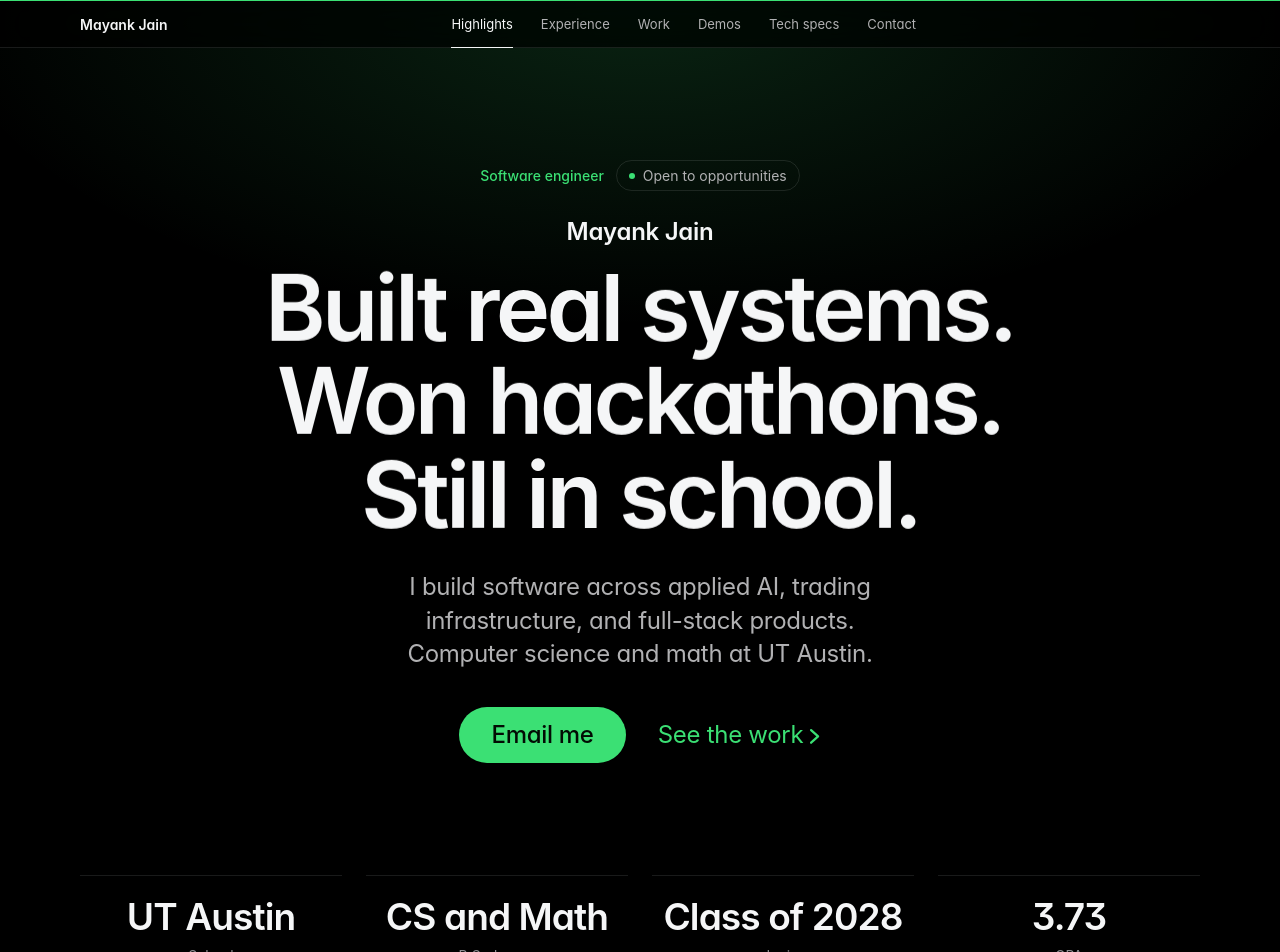
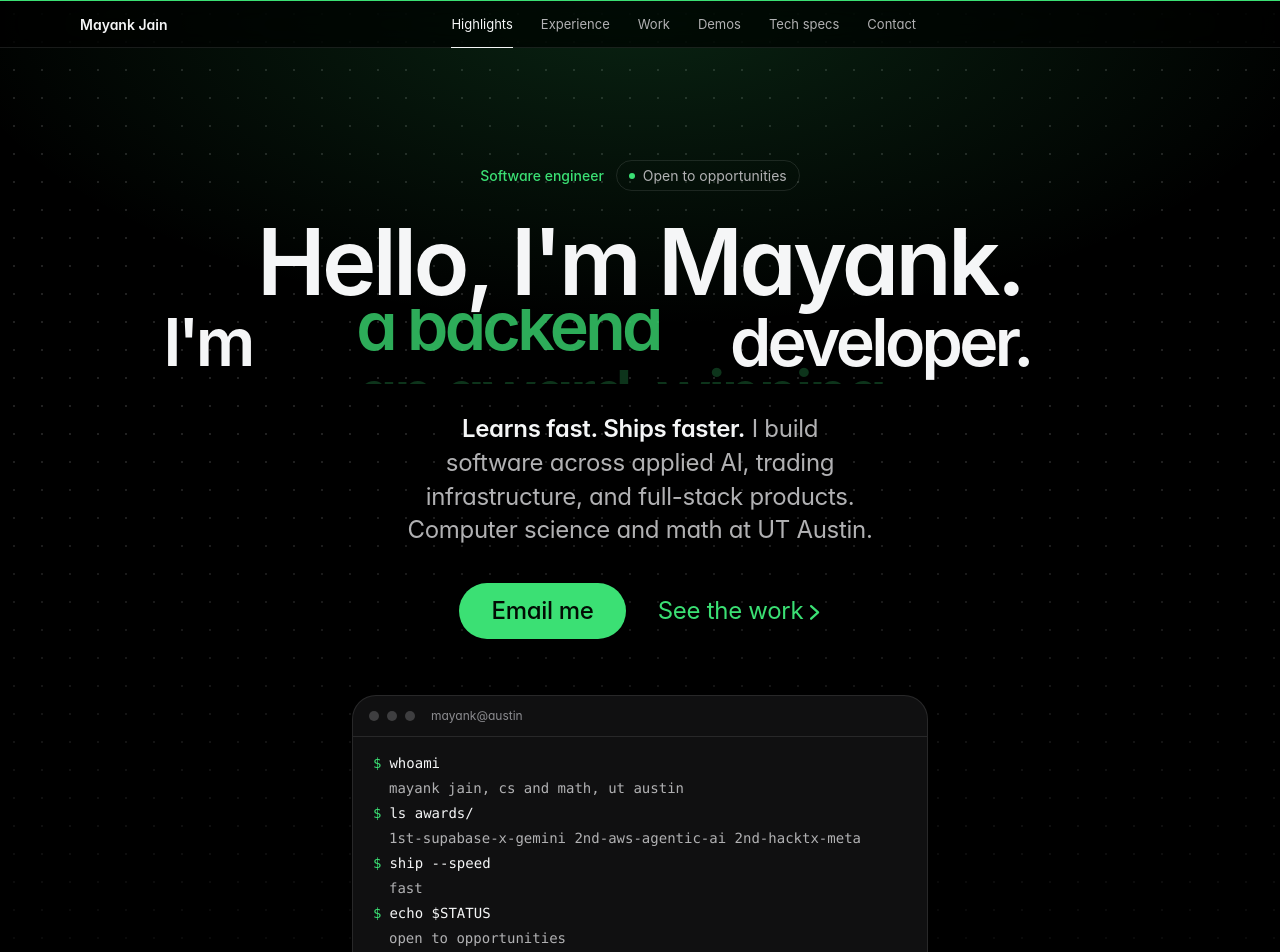
Before and after one commit to mayank-jain632/MyPortfolio, a React (Vite) app: page / in a window 1280 px wide. Shown: the top 952 px of the page. Built offline with nearby package versions, Linux system fonts and the light colour scheme.

Commit message:
Hero: Hello I'm Mayank with rotating role line, cursor-reactive dot grid, and typing terminal
Co-Authored-By: Claude Sonnet 5.5 <noreply@anthropic.com>
Claude-Session: https://claude.ai/code/session_01V5rvMC15ZMeSGKKbSKaMBF

```diff
--- /dev/null
+++ b/src/components/hero/DotGrid.jsx
@@ -0,0 +1,70 @@
+import { useEffect, useRef } from "react";
+import { useReducedMotion } from "../../hooks/useReducedMotion";
+
+const DOTS = "radial-gradient(circle, currentColor 1px, transparent 1.5px)";
+
+/**
+ * Faint dot grid behind the hero. A green layer of the same grid is revealed in a soft circle
+ * that follows the cursor. Fine pointers only; reduced motion keeps it still.
+ * `parentRef` is the element whose pointer movement drives the glow.
+ */
+export function DotGrid({ parentRef }) {
+  const root = useRef(null);
+  const isReduced = useReducedMotion();
+
+  useEffect(() => {
+    const parent = parentRef.current;
+    const node = root.current;
+    if (!parent || !node || isReduced) return undefined;
+    if (!window.matchMedia("(hover: hover) and (pointer: fine)").matches) return undefined;
+
+    let frame = 0;
+    const move = (event) => {
+      cancelAnimationFrame(frame);
+      frame = requestAnimationFrame(() => {
+        const rect = node.getBoundingClientRect();
+        node.style.setProperty("--mx", `${event.clientX - rect.left}px`);
+        node.style.setProperty("--my", `${event.clientY - rect.top}px`);
+        node.style.setProperty("--glow", "1");
+      });
+    };
+    const leave = () => node.style.setProperty("--glow", "0");
+
+    parent.addEventListener("pointermove", move);
+    parent.addEventListener("pointerleave", leave);
+    return () => {
+      cancelAnimationFrame(frame);
+      parent.removeEventListener("pointermove", move);
+      parent.removeEventListener("pointerleave", leave);
+    };
+  }, [parentRef, isReduced]);
+
+  const fade = "linear-gradient(to bottom, black 35%, transparent 95%)";
+  const spot = "radial-gradient(220px circle at var(--mx, 50%) var(--my, 40%), black, transparent)";
+
+  return (
+    <div ref={root} aria-hidden="true" className="pointer-events-none absolute inset-0 -z-10 overflow-hidden" style={{ "--glow": 0 }}>
+      <div
+        className="absolute inset-0 text-white/[0.13]"
+        style={{ backgroundImage: DOTS, backgroundSize: "28px 28px", WebkitMaskImage: fade, maskImage: fade }}
+      />
+      <div
+        className="absolute inset-0 text-accent transition-opacity duration-slow"
+        style={{
+          backgroundImage: DOTS,
+          backgroundSize: "28px 28px",
+          opacity: "var(--glow)",
+          WebkitMaskImage: spot,
+          maskImage: spot,
+        }}
+      />
+      <div
+        className="absolute inset-0 transition-opacity duration-slow"
+        style={{
+          opacity: "calc(var(--glow) * 0.5)",
+          background: "radial-gradient(260px circle at var(--mx, 50%) var(--my, 40%), oklch(80% 0.2 150 / 0.12), transparent)",
+        }}
+      />
+    </div>
+  );
+}
--- /dev/null
+++ b/src/components/hero/RoleRotator.jsx
@@ -0,0 +1,49 @@
+import { AnimatePresence, motion } from "motion/react";
+import { useEffect, useState } from "react";
+import { useReducedMotion } from "../../hooks/useReducedMotion";
+import { DURATION, EASE } from "../../lib/motion";
+
+// Article is part of the phrase so "an applied AI" reads correctly.
+const ROLES = ["a full-stack", "an applied AI", "a backend", "an award-winning", "a math-minded", "a systems"];
+const INTERVAL_MS = 2300;
+
+/**
+ * "I'm a ___ developer." with the blank cycling. Screen readers get one static sentence.
+ * Reduced motion shows the first role and never changes.
+ */
+export function RoleRotator({ className }) {
+  const isReduced = useReducedMotion();
+  const [index, setIndex] = useState(0);
+
+  useEffect(() => {
+    if (isReduced) return undefined;
+    const id = window.setInterval(() => setIndex((value) => (value + 1) % ROLES.length), INTERVAL_MS);
+    return () => window.clearInterval(id);
+  }, [isReduced]);
+
+  return (
+    <span className={`block min-h-[2.3em] text-[0.72em] sm:min-h-0 ${className ?? ""}`}>
+      <span className="sr-only">I'm a developer across full-stack, applied AI, backend, and trading systems.</span>
+      <span aria-hidden="true" className="inline-flex flex-wrap items-baseline justify-center gap-x-[0.28em]">
+        <span>I'm</span>
+        <motion.span layout="position" transition={{ duration: DURATION.slow, ease: EASE.outExpo }} className="relative inline-flex overflow-hidden pb-[0.12em]">
+          <AnimatePresence mode="popLayout" initial={false}>
+            <motion.span
+              key={ROLES[index]}
+              initial={isReduced ? false : { y: "100%", opacity: 0 }}
+              animate={{ y: "0%", opacity: 1 }}
+              exit={{ y: "-100%", opacity: 0 }}
+              transition={{ duration: DURATION.slow, ease: EASE.outExpo }}
+              className="whitespace-nowrap text-accent"
+            >
+              {ROLES[index]}
+            </motion.span>
+          </AnimatePresence>
+        </motion.span>
+        <motion.span layout="position" transition={{ duration: DURATION.slow, ease: EASE.outExpo }}>
+          developer.
+        </motion.span>
+      </span>
+    </span>
+  );
+}
--- /dev/null
+++ b/src/components/hero/Terminal.jsx
@@ -0,0 +1,93 @@
+import { useEffect, useState } from "react";
+import { useReducedMotion } from "../../hooks/useReducedMotion";
+
+// Every line is a fact from the resume or the site, written as shell output.
+const STEPS = [
+  { cmd: true, text: "whoami" },
+  { cmd: false, text: "mayank jain, cs and math, ut austin" },
+  { cmd: true, text: "ls awards/" },
+  { cmd: false, text: "1st-supabase-x-gemini  2nd-aws-agentic-ai  2nd-hacktx-meta" },
+  { cmd: true, text: "ship --speed" },
+  { cmd: false, text: "fast" },
+  { cmd: true, text: "echo $STATUS" },
+  { cmd: false, text: "open to opportunities" },
+];
+const TYPE_MS = 34;
+const OUTPUT_PAUSE_MS = 260;
+const START_DELAY_MS = 1500;
+
+/** A small terminal that types itself once. Reduced motion shows everything at once. */
+export function Terminal() {
+  const isReduced = useReducedMotion();
+  const [typed, setTyped] = useState(() => STEPS.map(() => ""));
+  const [done, setDone] = useState(false);
+
+  useEffect(() => {
+    if (isReduced) {
+      setTyped(STEPS.map((step) => step.text));
+      setDone(true);
+      return undefined;
+    }
+    let cancelled = false;
+    let timer = 0;
+    const run = (stepIndex, charIndex) => {
+      if (cancelled) return;
+      if (stepIndex >= STEPS.length) {
+        setDone(true);
+        return;
+      }
+      const step = STEPS[stepIndex];
+      if (!step.cmd) {
+        setTyped((prev) => prev.map((value, i) => (i === stepIndex ? step.text : value)));
+        timer = window.setTimeout(() => run(stepIndex + 1, 0), OUTPUT_PAUSE_MS * 2);
+        return;
+      }
+      if (charIndex <= step.text.length) {
+        setTyped((prev) => prev.map((value, i) => (i === stepIndex ? step.text.slice(0, charIndex) : value)));
+        timer = window.setTimeout(() => run(stepIndex, charIndex + 1), TYPE_MS);
+      } else {
+        timer = window.setTimeout(() => run(stepIndex + 1, 0), OUTPUT_PAUSE_MS);
+      }
+    };
+    timer = window.setTimeout(() => run(0, 0), START_DELAY_MS);
+    return () => {
+      cancelled = true;
+      window.clearTimeout(timer);
+    };
+  }, [isReduced]);
+
+  // The caret sits on the line currently being typed, or on a fresh prompt when finished.
+  const activeIndex = typed.findIndex((value, i) => value.length < STEPS[i].text.length);
+
+  return (
+    <div
+      role="img"
+      aria-label="Terminal. whoami: mayank jain, cs and math, ut austin. Awards: 1st Supabase x Gemini, 2nd AWS Agentic AI, 2nd HackTX Meta. Status: open to opportunities."
+      className="mx-auto w-full max-w-xl overflow-hidden rounded-lg border border-hairline bg-surface text-left shadow-float"
+    >
+      <div aria-hidden="true" className="flex items-center gap-2 border-b border-hairline px-4 py-3">
+        <span className="size-2.5 rounded-pill bg-fg/20" />
+        <span className="size-2.5 rounded-pill bg-fg/20" />
+        <span className="size-2.5 rounded-pill bg-fg/20" />
+        <span className="ml-2 text-micro text-fg-subtle">mayank@austin</span>
+      </div>
+      <div aria-hidden="true" className="min-h-[13.5rem] space-y-1 px-5 py-4 font-mono text-[0.8125rem] leading-6 sm:text-sm">
+        {STEPS.map((step, i) =>
+          typed[i] === "" && i !== activeIndex ? null : (
+            <p key={i} className={step.cmd ? "text-fg" : "pl-4 text-fg-muted"}>
+              {step.cmd && <span className="mr-2 text-accent">$</span>}
+              <span className="break-words">{typed[i]}</span>
+              {i === activeIndex && <span className="caret ml-0.5 inline-block h-[1.05em] w-[0.5em] translate-y-[0.2em] bg-accent" />}
+            </p>
+          )
+        )}
+        {done && (
+          <p className="text-fg">
+            <span className="mr-2 text-accent">$</span>
+            <span className="caret inline-block h-[1.05em] w-[0.5em] translate-y-[0.2em] bg-accent" />
+          </p>
+        )}
+      </div>
+    </div>
+  );
+}
--- a/src/components/sections/Hero.jsx
+++ b/src/components/sections/Hero.jsx
@@ -1,8 +1,12 @@
+import { useRef } from "react";
 import { education } from "../../data/education";
 import { hasResume, hero, site } from "../../data/site.config";
 import { Magnetic } from "../fx/Magnetic";
 import { Reveal, RevealGroup, RevealItem } from "../fx/Reveal";
 import { SplitText } from "../fx/SplitText";
+import { DotGrid } from "../hero/DotGrid";
+import { RoleRotator } from "../hero/RoleRotator";
+import { Terminal } from "../hero/Terminal";
 import { ButtonLink, TextLink } from "../ui/Button";
 
 // At a glance: the basics a recruiter looks for first.
@@ -14,8 +18,10 @@ const glance = [
 ];
 
 export function Hero() {
+  const section = useRef(null);
   return (
-    <section id="hero" aria-labelledby="hero-title" className="relative isolate overflow-hidden pt-28 sm:pt-40">
+    <section ref={section} id="hero" aria-labelledby="hero-title" className="relative isolate overflow-hidden pt-28 sm:pt-40">
+      <DotGrid parentRef={section} />
       {/* One soft splash of green behind the headline. The canvas stays black. */}
       <div
         aria-hidden="true"
@@ -31,19 +37,19 @@ export function Hero() {
           </span>
         </Reveal>
 
-        <p id="hero-title" className="mt-6 text-lead font-semibold text-fg">
-          {site.name}
-        </p>
-        <h1 className="mt-3 text-balance text-hero font-semibold text-fg">
-          {hero.headline.split(/(?<=\.) /).map((sentence, index) => (
-            <span key={sentence} className="block">
-              <SplitText text={sentence} trigger="mount" delay={0.15 + index * 0.3} stagger={0.06} />
-            </span>
-          ))}
+        <h1 id="hero-title" className="mt-6 text-balance text-hero font-semibold text-fg">
+          <span className="block">
+            <SplitText text={`Hello, I'm ${site.name.split(" ")[0]}.`} trigger="mount" delay={0.15} stagger={0.07} />
+          </span>
+          <Reveal as="span" delay={0.55} className="block">
+            <RoleRotator />
+          </Reveal>
         </h1>
 
         <Reveal delay={0.7}>
-          <p className="mt-7 max-w-[34rem] text-balance text-lead text-fg-muted">{hero.subhead}</p>
+          <p className="mt-7 max-w-[34rem] text-balance text-lead text-fg-muted">
+            <span className="font-semibold text-fg">Learns fast. Ships faster.</span> {hero.subhead}
+          </p>
           <div className="mt-9 flex flex-wrap items-center justify-center gap-x-8 gap-y-4">
             <Magnetic>
               <ButtonLink href={hero.primaryCta.href} size="lg">
@@ -63,6 +69,10 @@ export function Hero() {
         </Reveal>
       </div>
 
+      <div className="container-page mt-14">
+        <Terminal />
+      </div>
+
       <RevealGroup as="dl" stagger={0.1} className="container-page grid grid-cols-2 gap-x-6 gap-y-10 pb-6 pt-20 sm:pt-28 lg:grid-cols-4">
         {glance.map((item) => (
           <RevealItem key={item.label} className="flex flex-col items-center border-t border-hairline pt-5 text-center">
--- a/src/index.css
+++ b/src/index.css
@@ -92,6 +92,12 @@
   }
 }
 
+@keyframes caret-blink {
+  50% {
+    opacity: 0;
+  }
+}
+
 @layer components {
   .container-page {
     @apply mx-auto w-full max-w-content px-gutter;
@@ -114,6 +120,16 @@
     font-variant-numeric: tabular-nums;
   }
 
+  /* Terminal caret. Static under reduced motion. */
+  .caret {
+    animation: caret-blink 1.1s steps(1) infinite;
+  }
+  @media (prefers-reduced-motion: reduce) {
+    .caret {
+      animation: none;
+    }
+  }
+
   /* Hide scrollbars on horizontal rails. */
   .rail {
     scrollbar-width: none;
```
